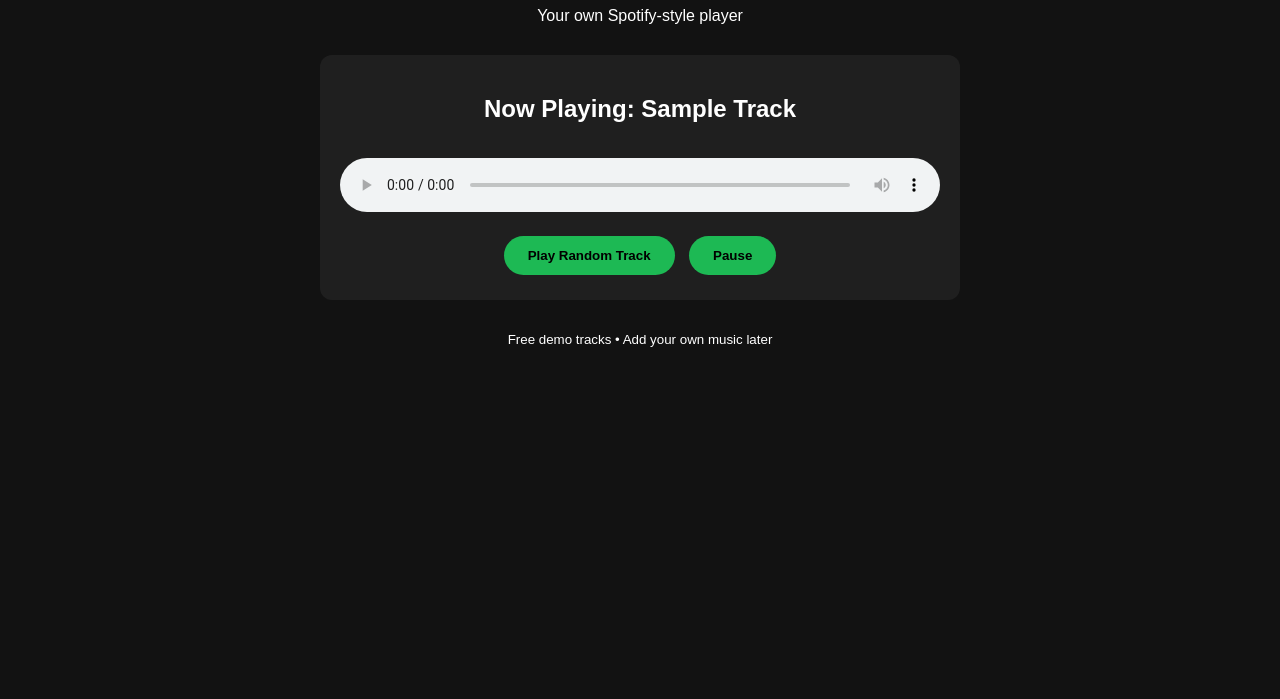
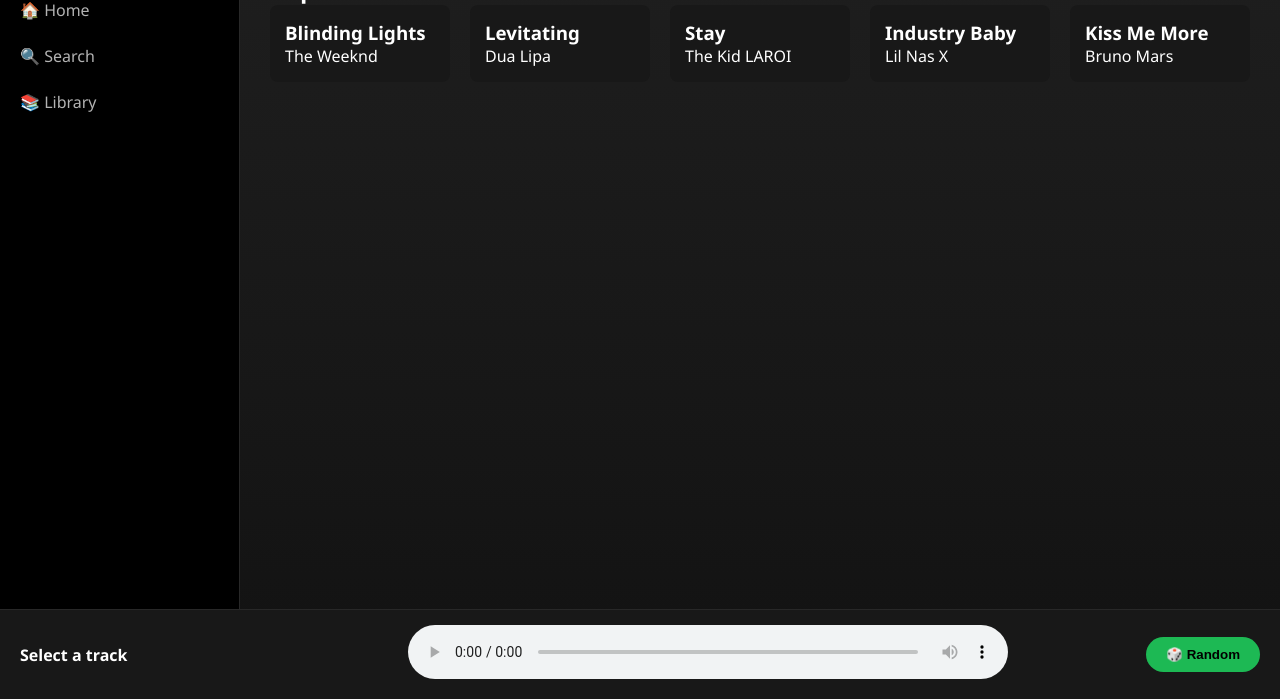
Before and after one commit to mikanizy/disputed, a plain HTML site: page index.html in a window 1280 px wide. Shown: the part 101-800 px from the top of the page. Drawn offline with Linux system fonts and the light colour scheme.

Commit message:
added updates

```diff
--- a/index.html
+++ b/index.html
@@ -5,43 +5,143 @@
     <meta name="viewport" content="width=device-width, initial-scale=1.0">
     <title>Undisputed Music</title>
     <style>
-        body { font-family: Arial; background: #121212; color: white; text-align: center; padding: 20px; }
-        h1 { color: #1DB954; }
-        .player { margin: 30px auto; max-width: 600px; background: #1f1f1f; padding: 20px; border-radius: 12px; }
-        audio { width: 100%; margin: 15px 0; }
-        button { background: #1DB954; color: black; border: none; padding: 12px 24px; margin: 5px; border-radius: 30px; font-weight: bold; cursor: pointer; }
+        * { margin: 0; padding: 0; box-sizing: border-box; }
+        body {
+            font-family: 'Segoe UI', sans-serif;
+            background: #000;
+            color: #fff;
+            height: 100vh;
+            display: flex;
+            flex-direction: column;
+        }
+        .main {
+            display: flex;
+            flex: 1;
+            overflow: hidden;
+        }
+        .sidebar {
+            width: 240px;
+            background: #000;
+            padding: 20px;
+            border-right: 1px solid #282828;
+        }
+        .logo { font-size: 28px; font-weight: bold; color: #1DB954; margin-bottom: 30px; }
+        .nav a {
+            display: block;
+            color: #b3b3b3;
+            padding: 12px 0;
+            text-decoration: none;
+            font-size: 16px;
+        }
+        .nav a:hover { color: white; }
+        .content {
+            flex: 1;
+            background: linear-gradient(#1f1f1f, #121212);
+            padding: 30px;
+            overflow-y: auto;
+        }
+        .playlist {
+            display: grid;
+            grid-template-columns: repeat(auto-fill, minmax(180px, 1fr));
+            gap: 20px;
+        }
+        .card {
+            background: #181818;
+            padding: 15px;
+            border-radius: 8px;
+            transition: 0.3s;
+        }
+        .card:hover { background: #282828; transform: translateY(-5px); }
+        .card img { width: 100%; border-radius: 6px; }
+        .player {
+            height: 90px;
+            background: #181818;
+            border-top: 1px solid #282828;
+            display: flex;
+            align-items: center;
+            padding: 0 20px;
+            position: fixed;
+            bottom: 0;
+            left: 0;
+            right: 0;
+            z-index: 100;
+        }
+        audio { width: 100%; max-width: 600px; }
+        button {
+            background: #1DB954;
+            color: black;
+            border: none;
+            padding: 10px 20px;
+            border-radius: 30px;
+            font-weight: bold;
+            cursor: pointer;
+        }
     </style>
 </head>
 <body>
-    <h1>Undisputed Music</h1>
-    <p>Your own Spotify-style player</p>
+    <div class="main">
+        <!-- Sidebar -->
+        <div class="sidebar">
+            <div class="logo">UNDISPUTED</div>
+            <div class="nav">
+                <a href="#">🏠 Home</a>
+                <a href="#">🔍 Search</a>
+                <a href="#">📚 Library</a>
+            </div>
+        </div>
 
+        <!-- Main Content -->
+        <div class="content">
+            <h1>Welcome to Undisputed Music</h1>
+            <h2>Popular Tracks</h2>
+            <div class="playlist" id="playlist"></div>
+        </div>
+    </div>
+
+    <!-- Bottom Player -->
     <div class="player">
-        <h2>Now Playing: Sample Track</h2>
-        <audio id="audioPlayer" controls>
-            <source src="https://www.soundhelix.com/examples/mp3/SoundHelix-Song-1.mp3" type="audio/mpeg">
-            Your browser does not support the audio element.
-        </audio>
-
-        <button onclick="playRandom()">Play Random Track</button>
-        <button onclick="document.getElementById('audioPlayer').pause()">Pause</button>
+        <div style="width:250px;">
+            <strong id="nowPlaying">Select a track</strong>
+        </div>
+        <div style="flex:1; text-align:center;">
+            <audio id="audioPlayer" controls style="width:80%;">
+                <source src="" type="audio/mpeg">
+            </audio>
+        </div>
+        <button onclick="playRandom()">🎲 Random</button>
     </div>
 
     <script>
         const tracks = [
-            "https://www.soundhelix.com/examples/mp3/SoundHelix-Song-1.mp3",
-            "https://www.soundhelix.com/examples/mp3/SoundHelix-Song-2.mp3",
-            "https://www.soundhelix.com/examples/mp3/SoundHelix-Song-3.mp3"
+            { title: "Blinding Lights", artist: "The Weeknd", url: "https://www.soundhelix.com/examples/mp3/SoundHelix-Song-1.mp3" },
+            { title: "Levitating", artist: "Dua Lipa", url: "https://www.soundhelix.com/examples/mp3/SoundHelix-Song-2.mp3" },
+            { title: "Stay", artist: "The Kid LAROI", url: "https://www.soundhelix.com/examples/mp3/SoundHelix-Song-3.mp3" },
+            { title: "Industry Baby", artist: "Lil Nas X", url: "https://www.soundhelix.com/examples/mp3/SoundHelix-Song-4.mp3" },
+            { title: "Kiss Me More", artist: "Bruno Mars", url: "https://www.soundhelix.com/examples/mp3/SoundHelix-Song-5.mp3" }
         ];
 
+        const playlistDiv = document.getElementById('playlist');
+        tracks.forEach((track, index) => {
+            const card = document.createElement('div');
+            card.className = 'card';
+            card.innerHTML = `
+                <h3>${track.title}</h3>
+                <p>${track.artist}</p>
+            `;
+            card.onclick = () => {
+                document.getElementById('audioPlayer').src = track.url;
+                document.getElementById('audioPlayer').play();
+                document.getElementById('nowPlaying').textContent = `${track.title} - ${track.artist}`;
+            };
+            playlistDiv.appendChild(card);
+        });
+
         function playRandom() {
-            const randomTrack = tracks[Math.floor(Math.random() * tracks.length)];
-            const audio = document.getElementById('audioPlayer');
-            audio.src = randomTrack;
-            audio.play();
+            const random = tracks[Math.floor(Math.random() * tracks.length)];
+            document.getElementById('audioPlayer').src = random.url;
+            document.getElementById('audioPlayer').play();
+            document.getElementById('nowPlaying').textContent = `${random.title} - ${random.artist}`;
         }
     </script>
-
-    <p><small>Free demo tracks • Add your own music later</small></p>
 </body>
 </html>
```
